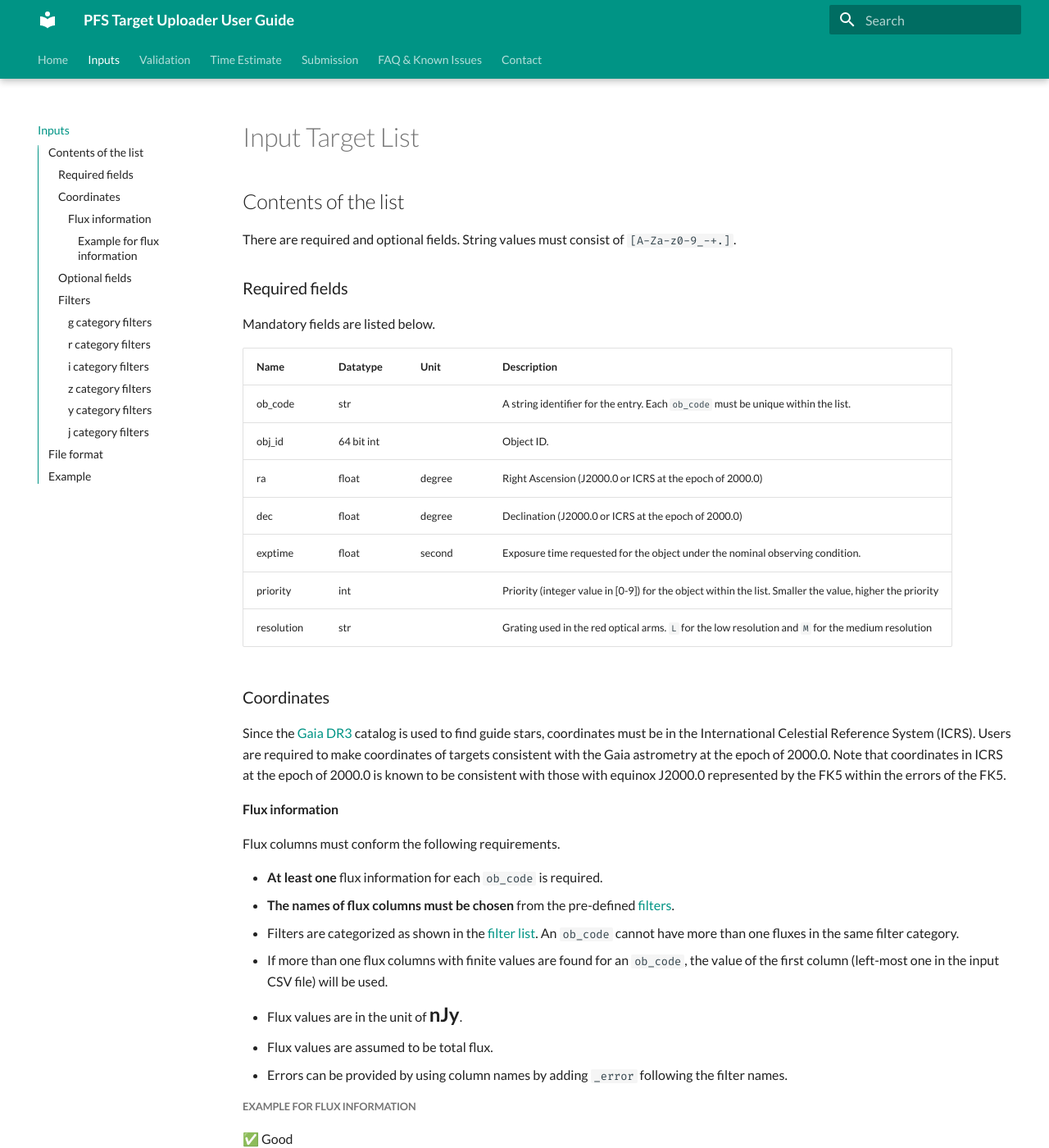
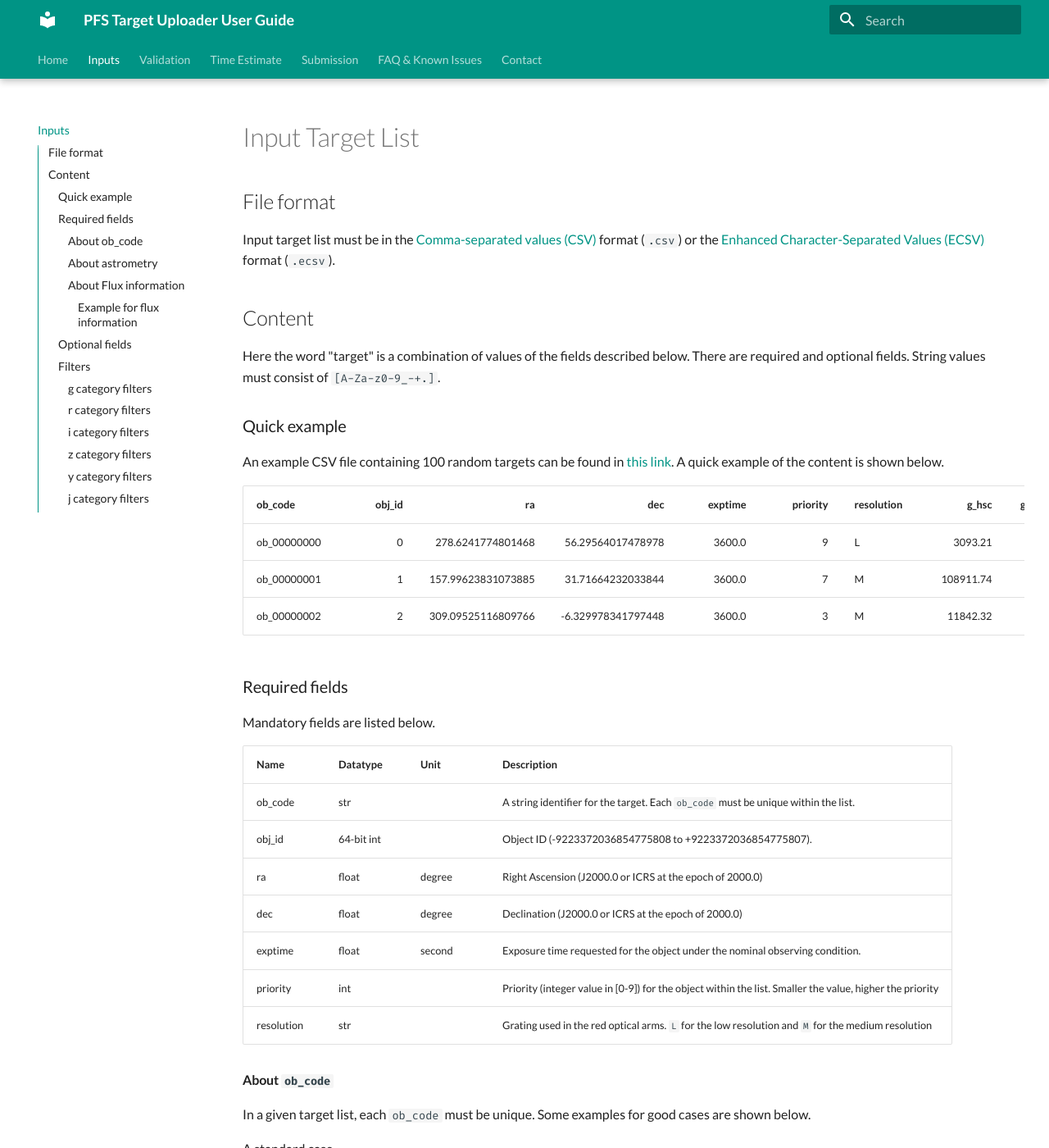
Before and after one commit to Subaru-PFS/spt_target_uploader, an MkDocs documentation site: the page built from docs/docs/inputs.md, in a window 1280 px wide and 1400 px high. Shown: the whole window at 82% size. Built offline with MkDocs 1.6.1 and Material for MkDocs 9.7.7, drawn with Linux system fonts in a browser that asks for light colours; some of the changed text lies outside the part shown.

Commit message:
inputs.md updated

```diff
--- a/docs/docs/examples/example_targetlist_random100.csv
+++ b/docs/docs/examples/example_targetlist_random100.csv
@@ -97,5 +97,5 @@
 95,ob_00000095,226.90173352279984,-13.721692161876643,J2000.0,3600.0,4,M,18605.31,3484.52,49288.65,8072.47,,,1183.00,347.68,,,87009.49,13033.92,1559.76,166.84,140551.18,13807.11,80147.78,19947.29,,
 96,ob_00000096,130.25253979922056,22.250129788741607,J2000.0,3600.0,1,M,2393.54,377.83,4706.73,842.61,56390.40,8945.82,7867.83,2110.27,,,31736.69,1865.46,,,,,1599.19,275.42,8037.64,1210.41
 97,ob_00000097,31.55397095379636,51.448020602490445,J2000.0,3600.0,3,M,44785.59,9248.36,,,7837.03,649.99,,,28273.35,1961.01,,,36543.38,6888.25,,,56501.73,9897.14,130959.17,31681.02
-98,ob_00000098,42.482124763385514,-12.242007473128703,J2000.0,3600.0,9,M,18175.43,2547.55,1008.48,63.27,10752.32,875.41,7225.24,760.09,135788.99,33263.88,,,89965.65,4974.11,154530.16,20823.24,4648.86,1381.98,50631.91,13836.82
-99,ob_00000099,346.2831592378252,-2.5842576479321706,J2000.0,3600.0,4,M,19881.36,3542.56,7432.61,579.00,25656.68,7390.72,,,91506.02,14779.89,50555.54,12422.83,71079.90,9175.73,16567.86,2186.64,,,,
+98,ob_00000098,42.482124763385514,-12.242007473128703,J2000.0,3600.0,9,L,18175.43,2547.55,1008.48,63.27,10752.32,875.41,7225.24,760.09,135788.99,33263.88,,,89965.65,4974.11,154530.16,20823.24,4648.86,1381.98,50631.91,13836.82
+98,ob_00000098,42.482124763385514,-12.242007473128703,J2000.0,3600.0,9,M,18175.43,2547.55,1008.48,63.27,10752.32,875.41>
--- a/docs/docs/inputs.md
+++ b/docs/docs/inputs.md
@@ -1,9 +1,24 @@
 # Input Target List
 
-## Contents of the list
+## File format
 
-There are required and optional fields. String values must consist of `[A-Za-z0-9_-+.]`.
+Input target list must be in the [Comma-separated values (CSV)](https://en.wikipedia.org/wiki/Comma-separated_values) format (`.csv`) or
+the [Enhanced Character-Separated Values (ECSV)](https://docs.astropy.org/en/stable/io/ascii/ecsv.html) format (`.ecsv`).
 
+## Content
+
+Here the word "target" is a combination of values of the fields described below. There are required and optional fields. String values must consist of `[A-Za-z0-9_-+.]`.
+
+### Quick example
+
+An example CSV file containing 100 random targets can be found in [this link](examples/example_targetlist_random100.csv).
+A quick example of the content is shown below.
+
+| ob_code     | obj_id |                 ra |                dec | exptime | priority | resolution |     g_hsc | g_hsc_error |
+|-------------|-------:|-------------------:|-------------------:|--------:|---------:|------------|----------:|------------:|
+| ob_00000000 |      0 |  278.6241774801468 |  56.29564017478978 |  3600.0 |        9 | L          |   3093.21 |      388.14 |
+| ob_00000001 |      1 | 157.99623831073885 |  31.71664232033844 |  3600.0 |        7 | M          | 108911.74 |    30452.86 |
+| ob_00000002 |      2 | 309.09525116809766 | -6.329978341797448 |  3600.0 |        3 | M          |  11842.32 |     2905.20 |
 
 ### Required fields
 
@@ -11,22 +26,55 @@
 
 | Name       | Datatype   | Unit   | Description                                                                                              |
 |------------|------------|--------|----------------------------------------------------------------------------------------------------------|
-| ob_code    | str        |        | A string identifier for the entry. Each `ob_code` must be unique within the list.                        |
-| obj_id     | 64 bit int |        | Object ID.                                                                                               |
+| ob_code    | str        |        | A string identifier for the target. Each `ob_code` must be unique within the list.                       |
+| obj_id     | 64-bit int |        | Object ID (-9223372036854775808 to +9223372036854775807).                                                |
 | ra         | float      | degree | Right Ascension (J2000.0 or ICRS at the epoch of 2000.0)                                                 |
 | dec        | float      | degree | Declination (J2000.0 or ICRS at the epoch of 2000.0)                                                     |
 | exptime    | float      | second | Exposure time requested for the object under the nominal observing condition.                            |
 | priority   | int        |        | Priority (integer value in [0-9]) for the object within the list. Smaller the value, higher the priority |
 | resolution | str        |        | Grating used in the red optical arms. `L` for the low resolution and `M` for the medium resolution       |
 
-### Coordinates
+#### About `ob_code`
+
+In a given target list, each `ob_code` must be unique. Some examples for good cases are shown below.
+
+A standard case.
+
+| ob_code | obj_id |
+|---------|-------:|
+| ob_1    |      1 |
+| ob_2    |      2 |
+
+You can request to observe an object with both `L` and `M` resolutions, but you need to use different `ob_code` for each case.
+
+| ob_code | obj_id | resolution |
+|---------|-------:|------------|
+| ob_1_L  |      1 | L          |
+| ob_1_M  |      1 | M          |
+
+You can request to observe an object multiple times instead of summing up the exposure time, but you need to use different `ob_code` for each case.
+
+| ob_code     | obj_id | exptime |
+|-------------|-------:|--------:|
+| ob_1_900s_1 |      1 |     900 |
+| ob_1_900s_2 |      1 |     900 |
+| ob_1_900s_3 |      1 |     900 |
+| ob_1_900s_4 |      1 |     900 |
+
+This is essentially equivalent to the following if no time constraint is specified.
+
+| ob_code    | obj_id | exptime |
+|------------|-------:|--------:|
+| ob_1_3600s |      1 |    3600 |
+
+#### About astrometry
 
 Since the [Gaia DR3](https://www.cosmos.esa.int/web/gaia/data-release-3) catalog is used to find guide stars,
 coordinates must be in the International Celestial Reference System (ICRS).
 Users are required to make coordinates of targets consistent with the Gaia astrometry at the epoch of 2000.0.
 Note that coordinates in ICRS at the epoch of 2000.0 is known to be consistent with those with equinox J2000.0 represented by the FK5 within the errors of the FK5.
 
-#### Flux information
+#### About Flux information
 
 Flux columns must conform the following requirements.
 
@@ -50,7 +98,6 @@
 | 2       | 20000 | 200         | 20000 |             |       |             |
 | 3       |       |             |       |             | 30000 | 300         |
 
-
 ⚠️ OK
 
 - For the `ob_code 3`, `g_hsc` will be used and `g_ps1` will be ignored.
@@ -71,9 +118,6 @@
 | 2       | 20000 | 200         | 20000 |             |       |             |
 | 3       |       |             |       |             | 30000 | 300         |
 
-
-
-
 ### Optional fields
 
 Optional fields are listed below.
@@ -83,12 +127,17 @@
 | pmra     | float    | mas/year | 0       | Proper motion in right ascension direction |
 | pmdec    | float    | mas/year | 0       | Proper motion in declination direction     |
 | parallax | float    | mas      | 1e-7    | Parallax                                   |
-| tract    | int      |          |         | Tract ID                                   |
-| patch    | int      |          |         | Patch name                                 |
+| tract    | int      |          | None    | Tract ID                                   |
+| patch    | int      |          | None    | Patch ID                                   |
+
+Note that, if provided, `tract` and `patch` are expected to follow the output of [the HSC pipeline](https://hsc.mtk.nao.ac.jp/pipedoc_e/).
+See the [relevant section](https://hsc.mtk.nao.ac.jp/pipedoc/pipedoc_8_e/tutorial_e/basic_info.html#tract-patch) of the pipeline.
+If they are not provided, `None` will be used as the default value.
 
 ### Filters
 
 Currently, the following filters are registered in our database. Filters are categorized as follows.
+Specifying filters not in the following will be ignored.
 
 #### `g` category filters
 
```
Also changed, not shown: other parts of docs/docs/inputs.md (+0 -9 lines), docs/docs/index.md (+1 -2 lines).
